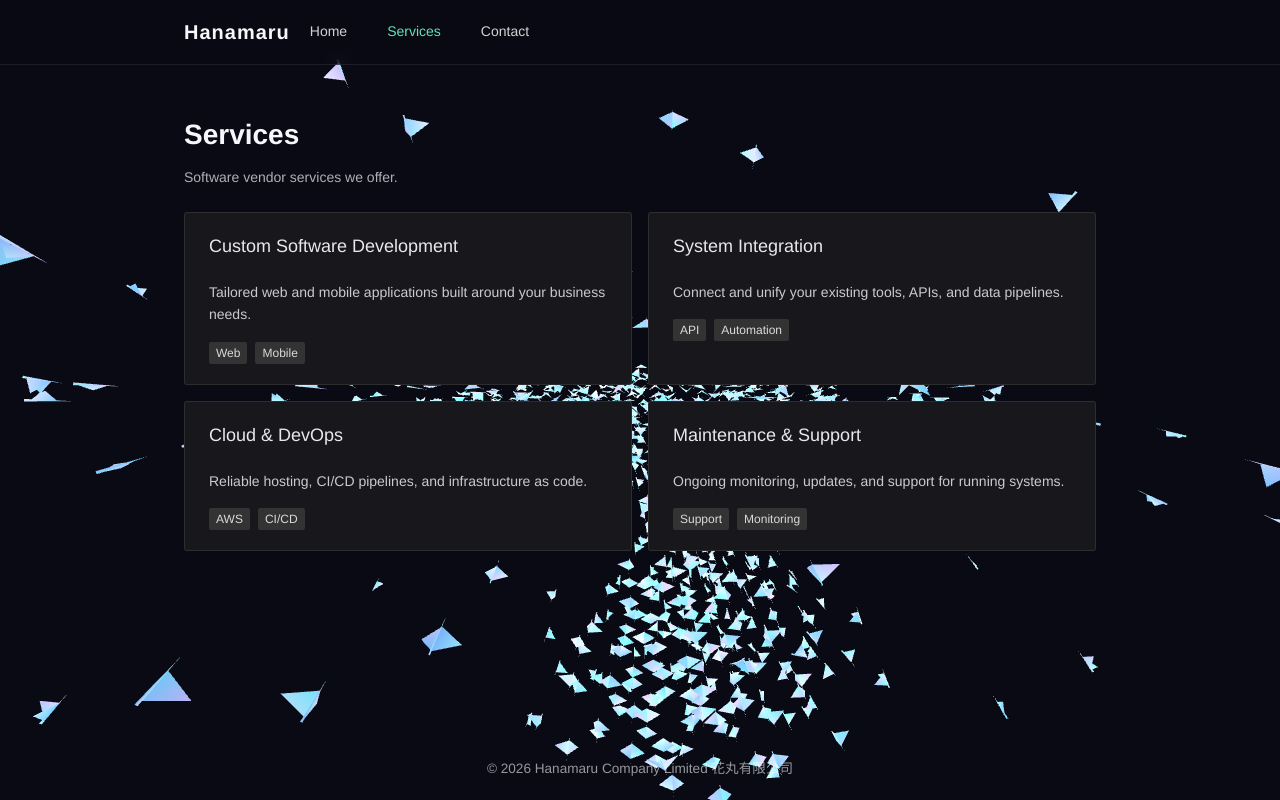
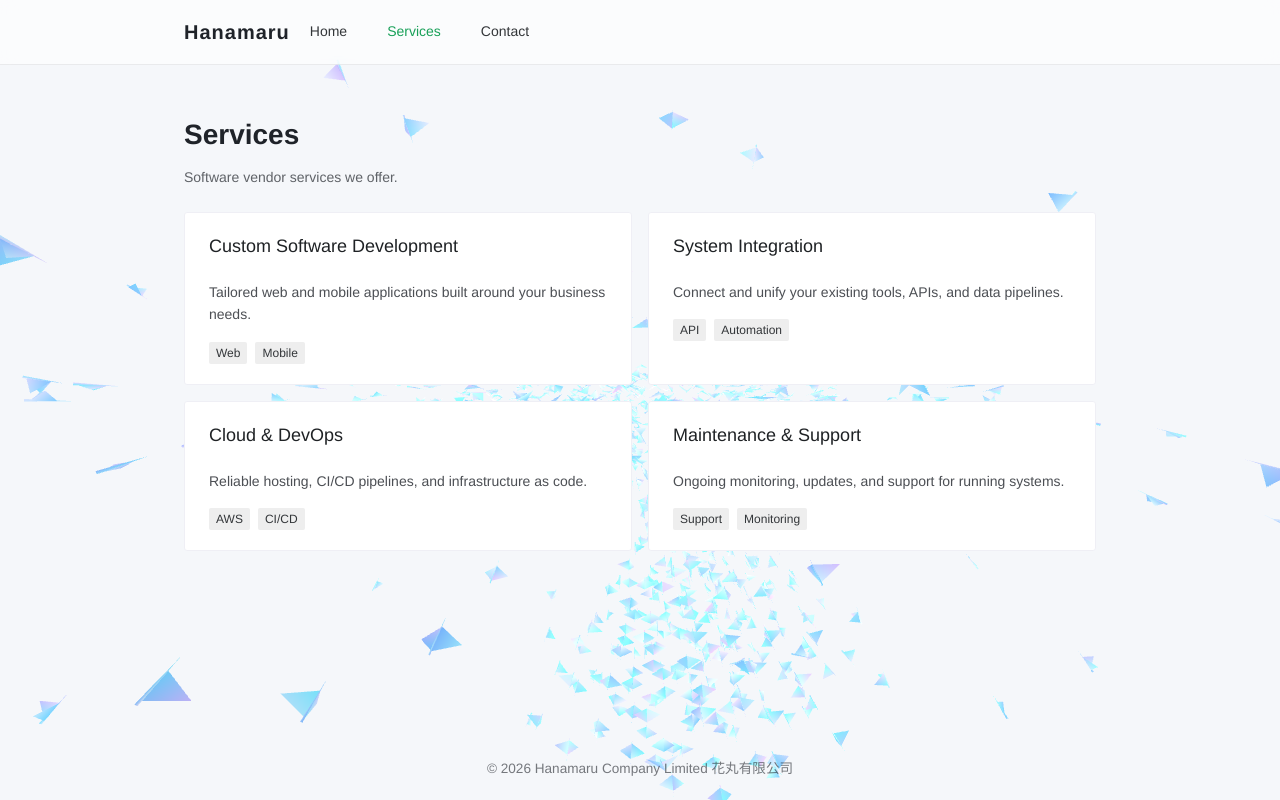
Before and after one commit to hanamaru-hk/website, a Vue app: page /services in a window 1280 px wide. Built offline with nearby package versions, Linux system fonts and the light colour scheme.

Commit message:
feat: change to light theme

```diff
--- a/src/App.vue
+++ b/src/App.vue
@@ -1,12 +1,11 @@
 <script setup>
-import { darkTheme } from 'naive-ui'
 import { NConfigProvider, NMessageProvider } from 'naive-ui'
 import VantaBackground from './components/VantaBackground.vue'
 import NavBar from './components/NavBar.vue'
 </script>
 
 <template>
-  <n-config-provider :theme="darkTheme">
+  <n-config-provider>
     <n-message-provider>
       <div class="app">
         <VantaBackground />
@@ -37,8 +36,8 @@ body {
 body {
   font-family: 'Helvetica Neue', Helvetica, 'PingFang SC', 'Hiragino Sans GB',
     'Microsoft YaHei', Arial, sans-serif;
-  color: #f5f7fa;
-  background-color: #0a0a14;
+  color: #1f2329;
+  background-color: #f5f7fa;
 }
 
 #app {
@@ -68,6 +67,6 @@ body {
   padding: 1.25rem 1.5rem;
   text-align: center;
   font-size: 0.85rem;
-  color: rgba(245, 247, 250, 0.6);
+  color: rgba(31, 35, 41, 0.6);
 }
 </style>
--- a/src/components/NavBar.vue
+++ b/src/components/NavBar.vue
@@ -84,8 +84,8 @@ onBeforeUnmount(() => {
   top: 0;
   z-index: 10;
   backdrop-filter: blur(8px);
-  background: rgba(10, 10, 20, 0.55);
-  border-bottom: 1px solid rgba(255, 255, 255, 0.08);
+  background: rgba(255, 255, 255, 0.6);
+  border-bottom: 1px solid rgba(31, 35, 41, 0.08);
 }
 
 .navbar-inner {
@@ -105,6 +105,6 @@ onBeforeUnmount(() => {
 }
 
 .hamburger {
-  color: #f5f7fa;
+  color: #1f2329;
 }
 </style>
--- a/src/components/VantaBackground.vue
+++ b/src/components/VantaBackground.vue
@@ -16,7 +16,7 @@ onMounted(() => {
     minWidth: 200,
     scale: 1,
     scaleMobile: 1,
-    backgroundColor: 0x0a0a14,
+    backgroundColor: 0xf5f7fa,
     color1: 0x4aa3ff,
     color2: 0x8f4aff,
   })
--- a/src/views/ContactView.vue
+++ b/src/views/ContactView.vue
@@ -101,7 +101,7 @@ function handleSubmit() {
 
 .intro {
   margin-bottom: 1.5rem;
-  color: rgba(245, 247, 250, 0.7);
+  color: rgba(31, 35, 41, 0.7);
 }
 
 .contact-links {
@@ -113,7 +113,7 @@ function handleSubmit() {
 
 .link-card p {
   margin-bottom: 0.75rem;
-  color: rgba(245, 247, 250, 0.8);
+  color: rgba(31, 35, 41, 0.8);
 }
 
 .form-card {
--- a/src/views/HomeView.vue
+++ b/src/views/HomeView.vue
@@ -32,6 +32,6 @@ const slogan = 'Your trusted software partner.'
 .subtitle {
   margin-top: 1rem;
   font-size: 1.1rem;
-  color: rgba(245, 247, 250, 0.7);
+  color: rgba(31, 35, 41, 0.7);
 }
 </style>
--- a/src/views/ServicesView.vue
+++ b/src/views/ServicesView.vue
@@ -54,7 +54,7 @@ const services = [
 
 .intro {
   margin-bottom: 1.5rem;
-  color: rgba(245, 247, 250, 0.7);
+  color: rgba(31, 35, 41, 0.7);
 }
 
 .service-card {
@@ -62,7 +62,7 @@ const services = [
 }
 
 .description {
-  color: rgba(245, 247, 250, 0.8);
+  color: rgba(31, 35, 41, 0.8);
   line-height: 1.6;
 }
 
```
